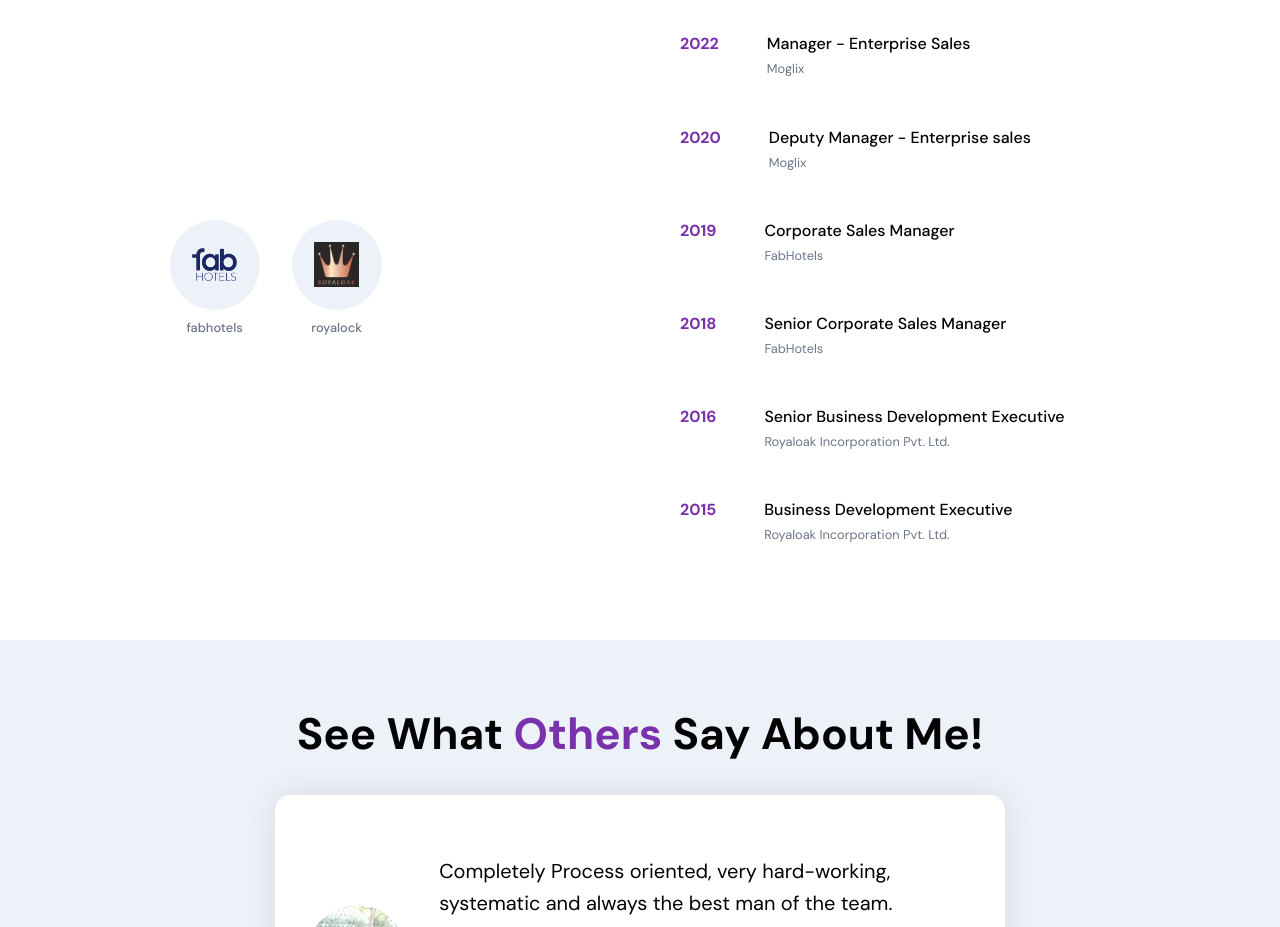
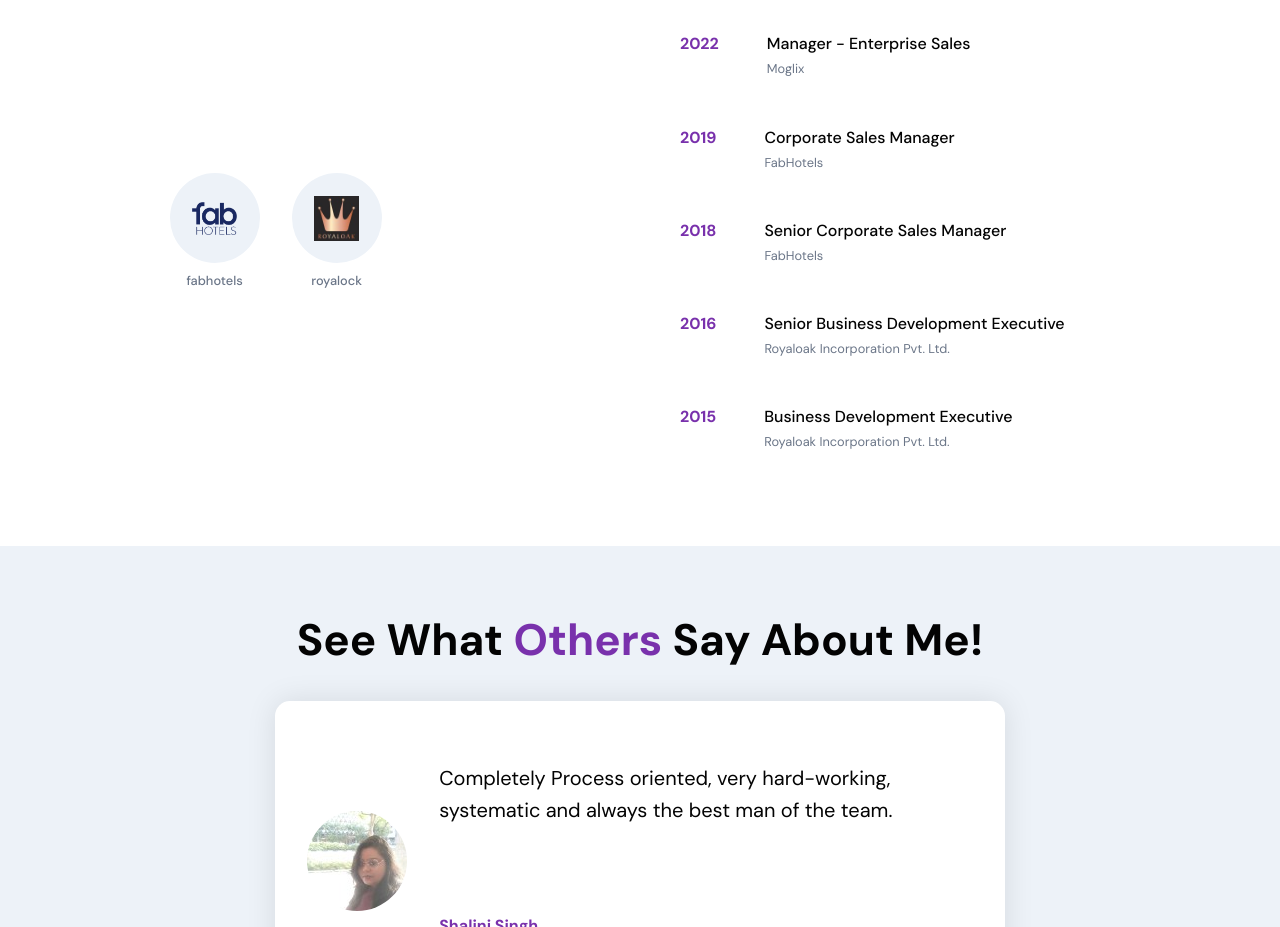
Before and after one commit to sandeepsadasivansdpk/sandeep.sadasivan.sdpk, a React (Vite) app in the folder frontend_react/: page / in a window 1280 px wide. Shown: the part 1940-2867 px from the top of the page. Built offline with nearby package versions, Linux system fonts and the light colour scheme.

Commit message:
updating changes

```diff
--- a/frontend_react/src/data/experiences.js
+++ b/frontend_react/src/data/experiences.js
@@ -45,18 +45,7 @@
   },
 
 
-  {
-    _id: "4",
-    year: "2020",
-    works: [
-      {
-        _id: "4-1",
-        name: "Deputy Manager - Enterprise sales ",
-        company: "Moglix",
-        desc: "",
-      },
-    ],
-  },
+
   {
     _id: "5",
     year: "2019",
```
